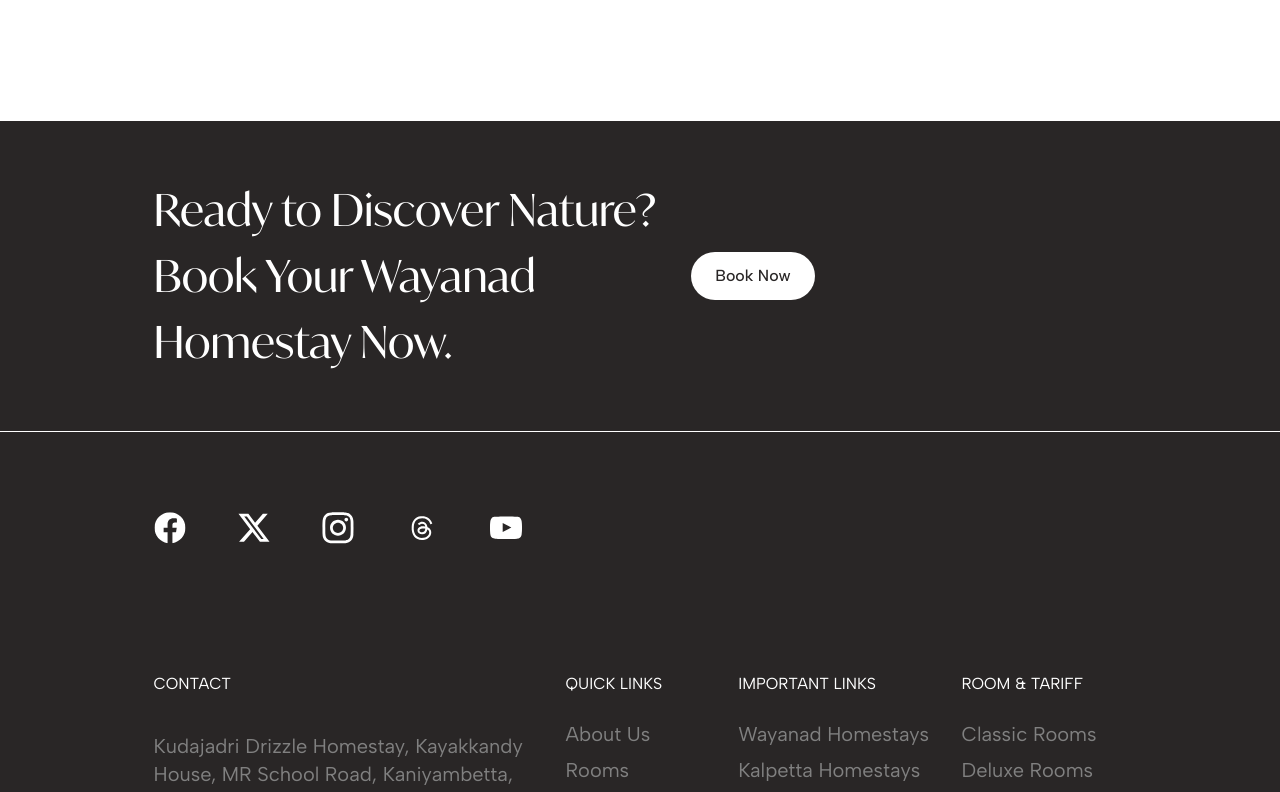
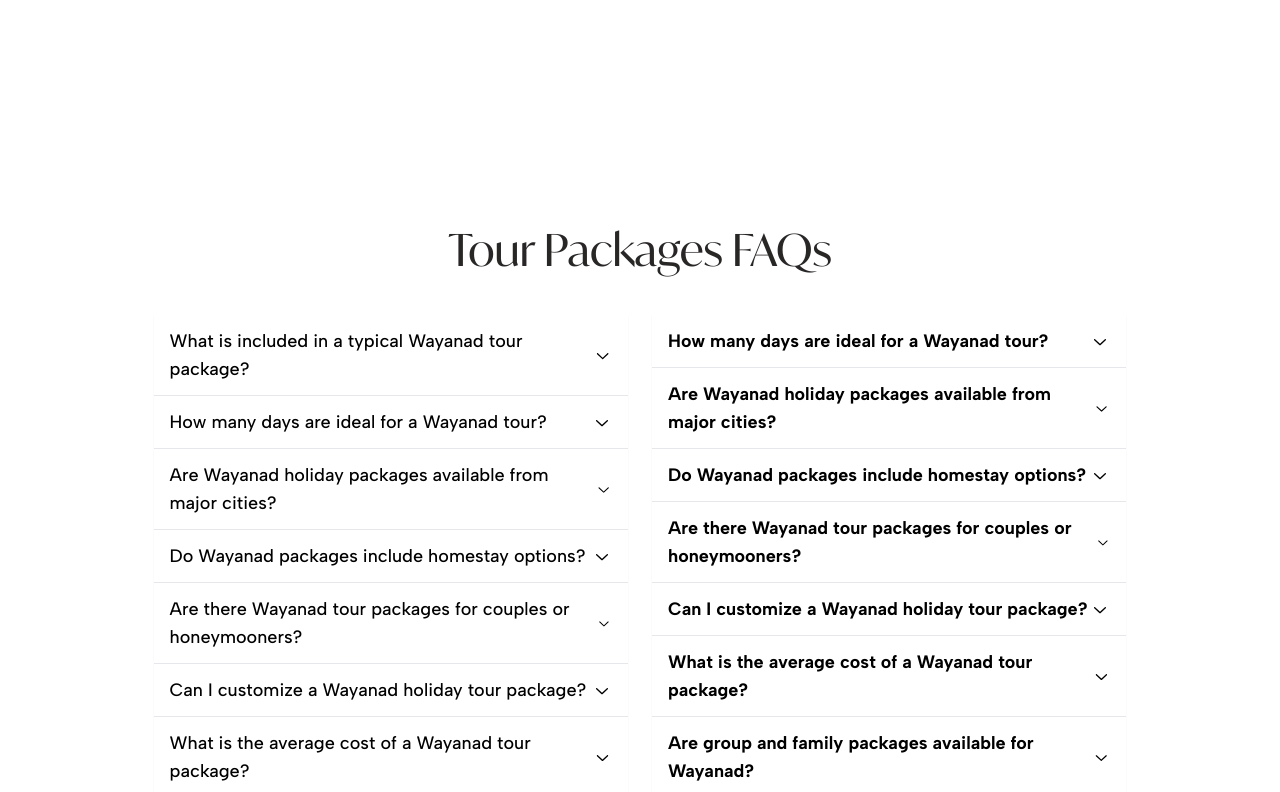
Before and after one commit to kudajadridrizzle/kudajadri.website, a React (Vite) app: page /tour-packages in a window 1280 px wide. Shown: the part 2500-3292 px from the top of the page. Built offline with nearby package versions, Linux system fonts and the light colour scheme; no server answers.

Commit message:
Fix: code

```diff
--- a/src/File/tourpackagesfaqs.md
+++ b/src/File/tourpackagesfaqs.md
@@ -1,7 +1,6 @@
 ---
 title: Tour Packages FAQs
 faqs:
-<<<<<<< HEAD
   - question: What is included in a typical Wayanad tour package?
     answer:
       Most Wayanad tour packages include accommodation, transportation, guided
@@ -49,7 +48,6 @@ faqs:
   - question: Do Wayanad tour packages cover all major attractions?
     answer:
       Most packages cover key attractions like Edakkal Caves, Meenmutty Falls,
-=======
   - question: "**What is included in a typical Wayanad tour package?**"
     answer: Most **Wayanad tour packages** include
       [accommodation](https://www.kudajadridrizzle.com/rooms), transportation,
@@ -93,7 +91,6 @@ faqs:
       experience.
   - question: "**Do Wayanad tour packages cover all major attractions?**"
     answer: Most packages cover key attractions like Edakkal Caves, Meenmutty Falls,
->>>>>>> bc6bb7d676ee3552c9f2710f221820aa381601f2
       Wayanad Wildlife Sanctuary, Kuruva Island, and viewpoints. Customized
       packages can include offbeat places, trekking spots, and cultural visits
       on request.
--- a/src/components/TourPackages/TourPackages.tsx
+++ b/src/components/TourPackages/TourPackages.tsx
@@ -17,7 +17,7 @@ interface FaqFrontMatterAttributes {
 }
 
 export const TourPackages = () => {
-  // const parsedFaq = fm<FaqFrontMatterAttributes>(tourPackagesFaqRaw);
+  const parsedFaq = fm<FaqFrontMatterAttributes>(tourPackagesFaqRaw);
 
   return (
     <div>
@@ -76,8 +76,8 @@ export const TourPackages = () => {
       <Packages />
       <Direction />
 
-      {/* FAQ Section from CMS
-      <FaqList {...parsedFaq.attributes} /> */}
+      {/* FAQ Section from CMS */}
+      <FaqList {...parsedFaq.attributes} />
 
       <Footer />
     </div>
```
